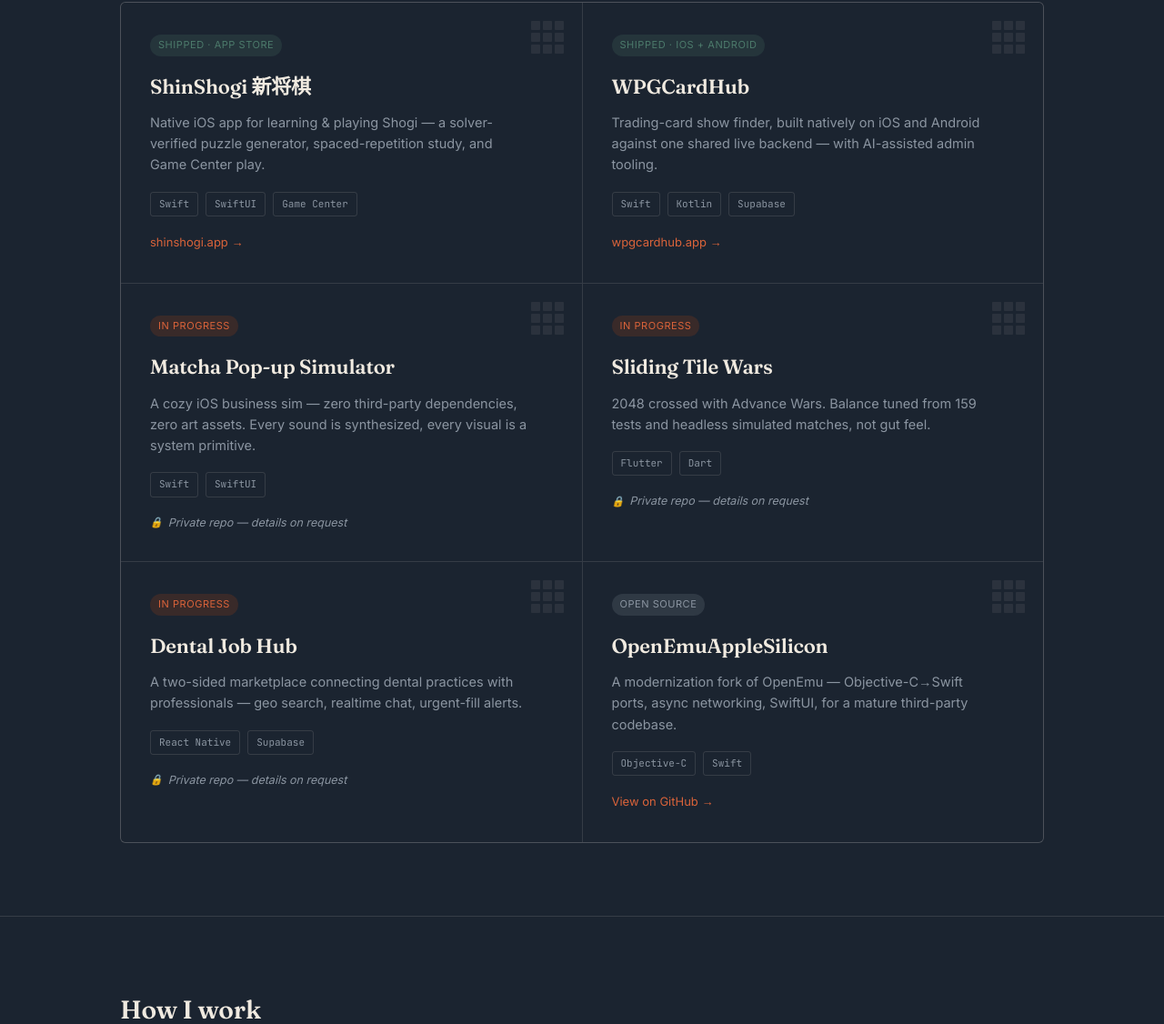
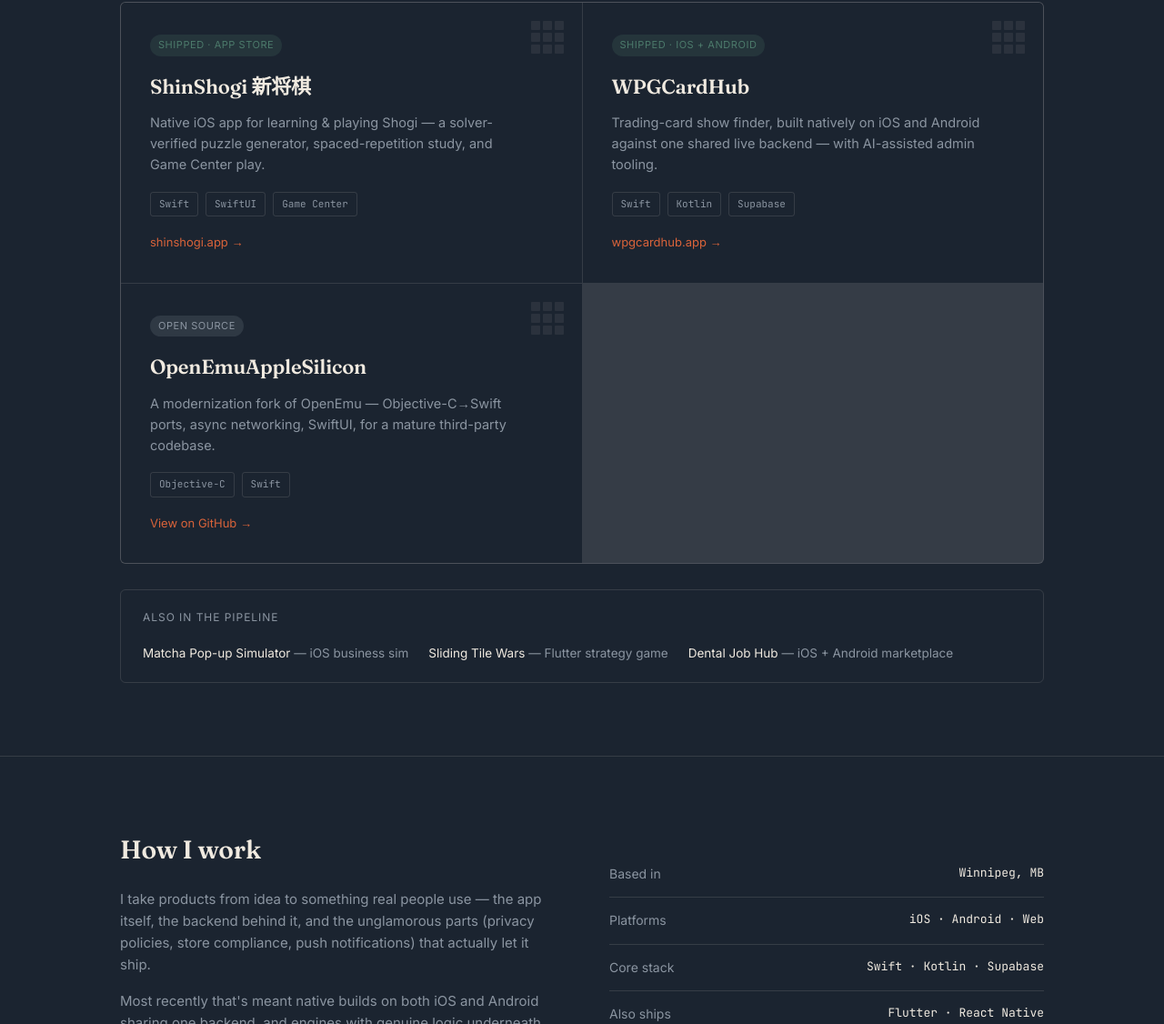
Before and after one commit to jquiogue-commits/portfolio, a plain HTML site: page index.html in a window 1280 px wide. Shown: the part 892-2018 px from the top of the page at 91% size. Drawn offline with Linux system fonts and the light colour scheme.

Commit message:
Update index.html

```diff
--- a/index.html
+++ b/index.html
@@ -133,6 +133,19 @@
   .card-link.private::before{content:'🔒 '; font-size:11px;}
   .card-link.private:hover{text-decoration:none;}
 
+  /* PIPELINE STRIP */
+  .pipeline{
+    margin-top:28px; padding:20px 24px; border:1px solid var(--line); border-radius:6px;
+    display:flex; align-items:baseline; gap:20px; flex-wrap:wrap;
+  }
+  .pipeline-label{
+    font-size:12px; color:var(--slate); text-transform:uppercase; letter-spacing:0.08em;
+    white-space:nowrap; flex-shrink:0;
+  }
+  .pipeline-items{display:flex; flex-wrap:wrap; gap:10px 22px;}
+  .pipeline-item{font-size:13.5px; color:var(--ivory);}
+  .pipeline-item em{font-style:normal; color:var(--slate);}
+
   /* ABOUT / STACK STRIP */
   .about{display:grid; grid-template-columns:1fr 1fr; gap:60px;}
   .about h2{font-size:28px; margin-bottom:20px;}
@@ -181,7 +194,7 @@
     <div class="eyebrow">Winnipeg · iOS &amp; cross-platform</div>
     <h1>I build software that <em>ships</em>,<br>not just compiles.</h1>
     <p>Native iOS and Android apps, from a solver-verified puzzle engine to a two-platform product on a shared backend. Currently open to freelance builds for small businesses.</p>
-    <div class="hero-ctas">
+    <div class="hero-ctas'>
       <a href="#work" class="btn btn-primary">See the work</a>
       <a href="#contact" class="btn btn-ghost">Get in touch</a>
     </div>
@@ -193,7 +206,7 @@
   <div class="wrap">
     <div class="section-head">
       <h2>Selected work</h2>
-      <p>Six projects, three stages: shipped, in progress, and open source.</p>
+      <p>Two shipped products and an open-source contribution.</p>
     </div>
 
     <div class="projects">
@@ -218,33 +231,6 @@
 
       <div class="card">
         <div class="card-tiles"><div></div><div></div><div></div><div></div><div></div><div></div><div></div><div></div><div></div></div>
-        <span class="status progress">In progress</span>
-        <h3>Matcha Pop-up Simulator</h3>
-        <p>A cozy iOS business sim — zero third-party dependencies, zero art assets. Every sound is synthesized, every visual is a system primitive.</p>
-        <div class="stack"><span>Swift</span><span>SwiftUI</span></div>
-        <span class="card-link private">Private repo — details on request</span>
-      </div>
-
-      <div class="card">
-        <div class="card-tiles"><div></div><div></div><div></div><div></div><div></div><div></div><div></div><div></div><div></div></div>
-        <span class="status progress">In progress</span>
-        <h3>Sliding Tile Wars</h3>
-        <p>2048 crossed with Advance Wars. Balance tuned from 159 tests and headless simulated matches, not gut feel.</p>
-        <div class="stack"><span>Flutter</span><span>Dart</span></div>
-        <span class="card-link private">Private repo — details on request</span>
-      </div>
-
-      <div class="card">
-        <div class="card-tiles"><div></div><div></div><div></div><div></div><div></div><div></div><div></div><div></div><div></div></div>
-        <span class="status progress">In progress</span>
-        <h3>Dental Job Hub</h3>
-        <p>A two-sided marketplace connecting dental practices with professionals — geo search, realtime chat, urgent-fill alerts.</p>
-        <div class="stack"><span>React Native</span><span>Supabase</span></div>
-        <span class="card-link private">Private repo — details on request</span>
-      </div>
-
-      <div class="card">
-        <div class="card-tiles"><div></div><div></div><div></div><div></div><div></div><div></div><div></div><div></div><div></div></div>
         <span class="status oss">Open source</span>
         <h3>OpenEmuAppleSilicon</h3>
         <p>A modernization fork of OpenEmu — Objective-C→Swift ports, async networking, SwiftUI, for a mature third-party codebase.</p>
@@ -252,6 +238,15 @@
         <a class="card-link" href="https://github.com/jquiogue-commits/OpenEmuAppleSilicon" target="_blank" rel="noopener">View on GitHub →</a>
       </div>
 
+    </div>
+
+    <div class="pipeline">
+      <span class="pipeline-label">Also in the pipeline</span>
+      <div class="pipeline-items">
+        <span class="pipeline-item">Matcha Pop-up Simulator <em>— iOS business sim</em></span>
+        <span class="pipeline-item">Sliding Tile Wars <em>— Flutter strategy game</em></span>
+        <span class="pipeline-item">Dental Job Hub <em>— iOS + Android marketplace</em></span>
+      </div>
     </div>
   </div>
 </section>
```
